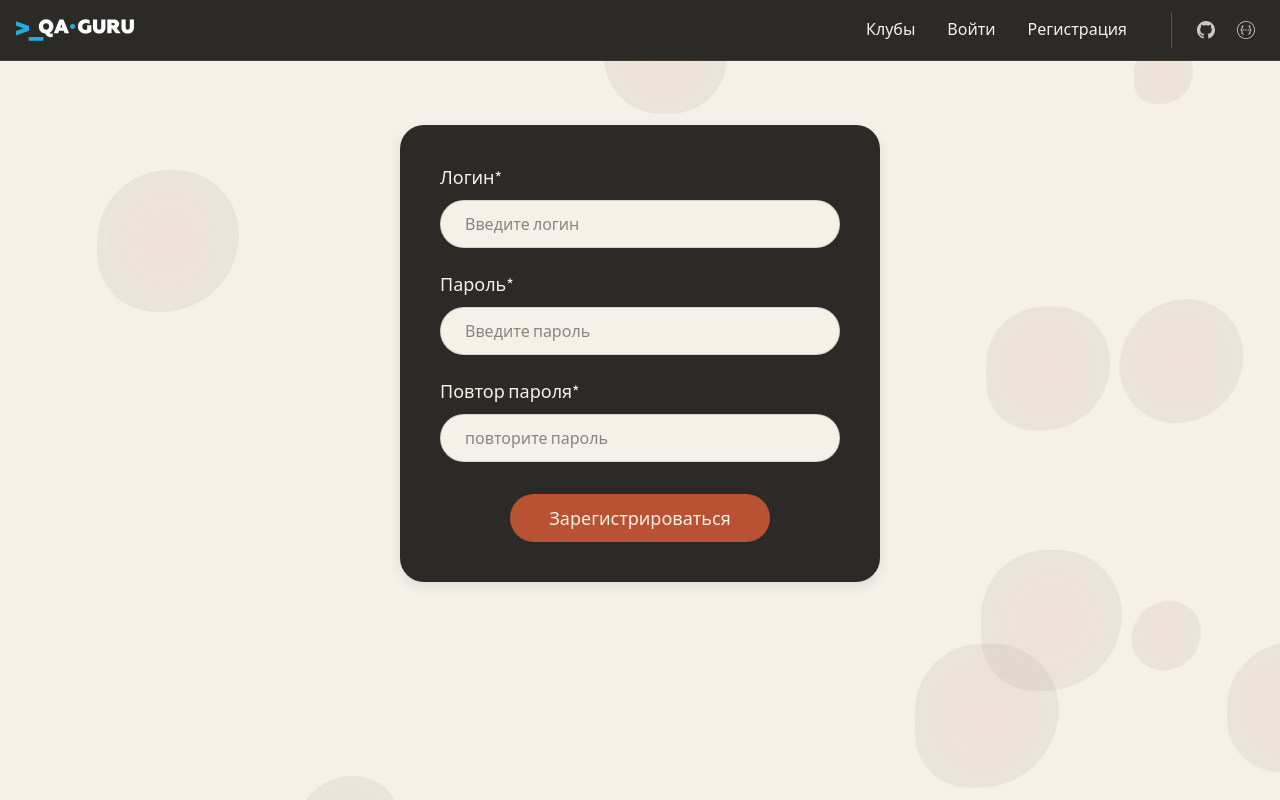
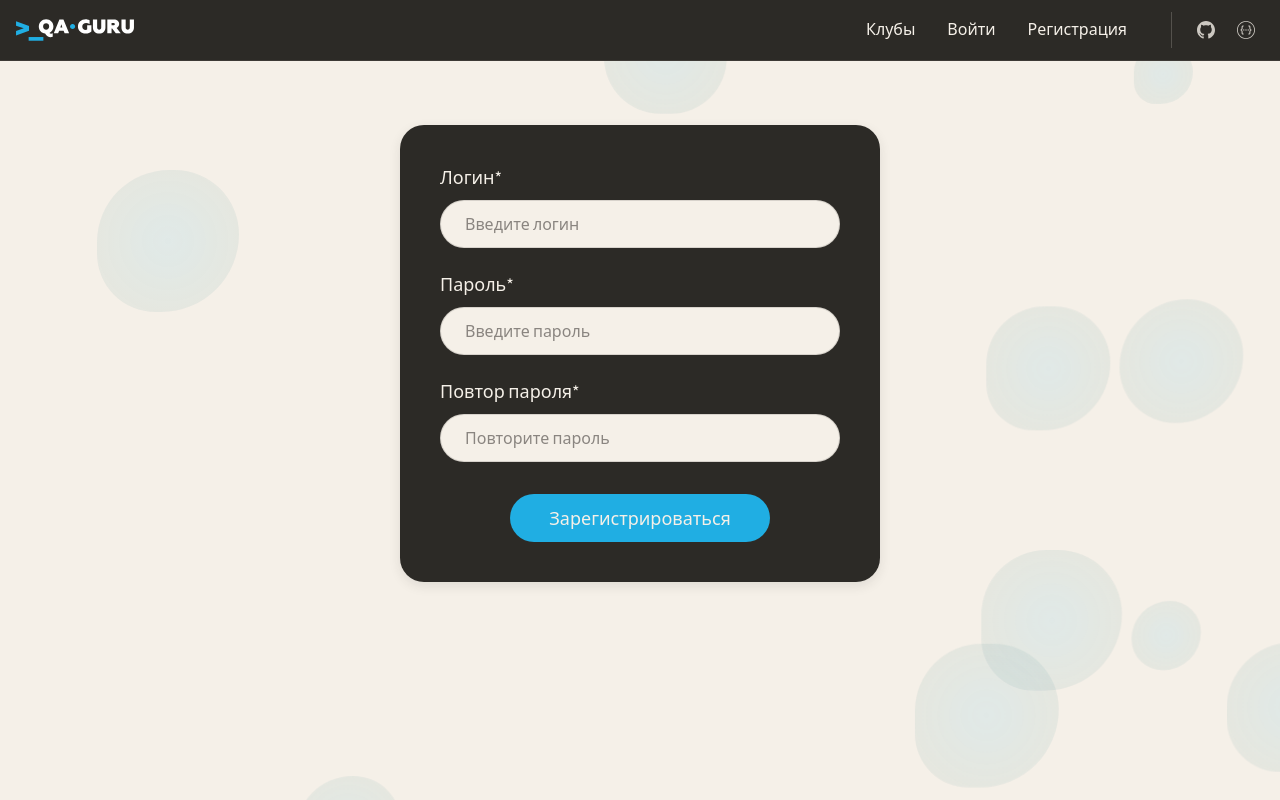
Before and after one commit to qa-guru/book-club, a Vue app in the folder frontend/: page /signup in a window 1280 px wide. Built offline with nearby package versions, Linux system fonts and the light colour scheme.

Commit message:
updated design

```diff
--- a/frontend/src/assets/main.css
+++ b/frontend/src/assets/main.css
@@ -13,10 +13,10 @@
   --color-text-muted: rgba(245, 240, 232, 0.75);
   --color-text-muted-strong: rgba(245, 240, 232, 0.55);
 
-  --color-primary: #b85233;
-  --color-primary-hover: #9e4329;
-  --color-primary-active: #8a3a23;
-  --color-primary-rgb: 184, 82, 51;
+  --color-primary: #20AEE3;
+  --color-primary-hover: #1a96c7;
+  --color-primary-active: #157a9e;
+  --color-primary-rgb: 32, 174, 227;
 
   --color-error: #c45c4c;
   --color-error-hover: #a84d3f;
@@ -28,7 +28,7 @@
   --color-input-placeholder: #8a8580;
   --color-input-border: rgba(44, 42, 38, 0.15);
 
-  --color-blob: rgba(184, 82, 51, 0.12);
+  --color-blob: rgba(32, 174, 227, 0.12);
   --color-blob-alt: rgba(45, 90, 74, 0.08);
 
   --color-white: #ffffff;
@@ -87,7 +87,7 @@
   --duration-slow: 0.35s;
 
   /* Legacy aliases (для совместимости) */
-  --color-primary-soft: rgba(184, 82, 51, 0.15);
+  --color-primary-soft: rgba(32, 174, 227, 0.15);
 }
 
 /* ——— Base ——— */
--- a/frontend/src/views/SignUp.vue
+++ b/frontend/src/views/SignUp.vue
@@ -70,7 +70,7 @@ async function handleSubmit() {
               type="password"
               id="confirm-password"
               required
-              placeholder="повторите пароль"
+              placeholder="Повторите пароль"
               :aria-invalid="passwordMismatch"
               data-testid="confirm-password-input"
               @input="passwordMismatch = false"
```
